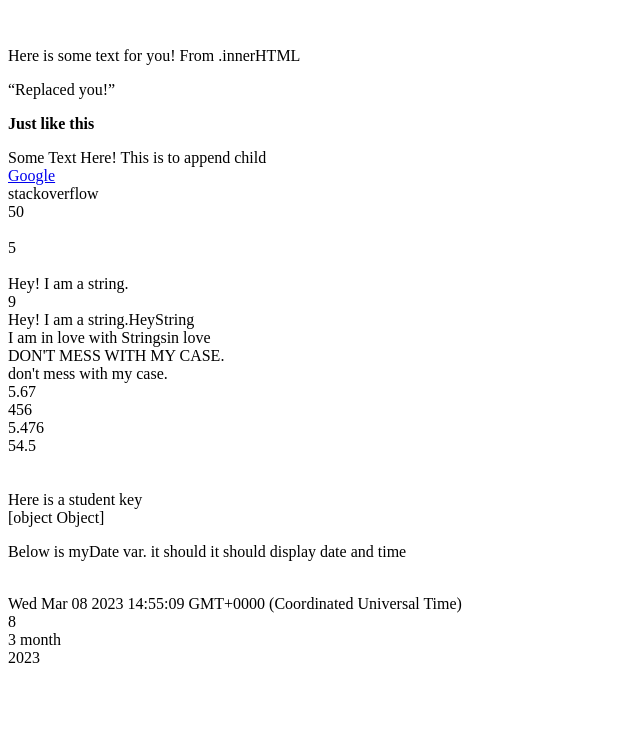
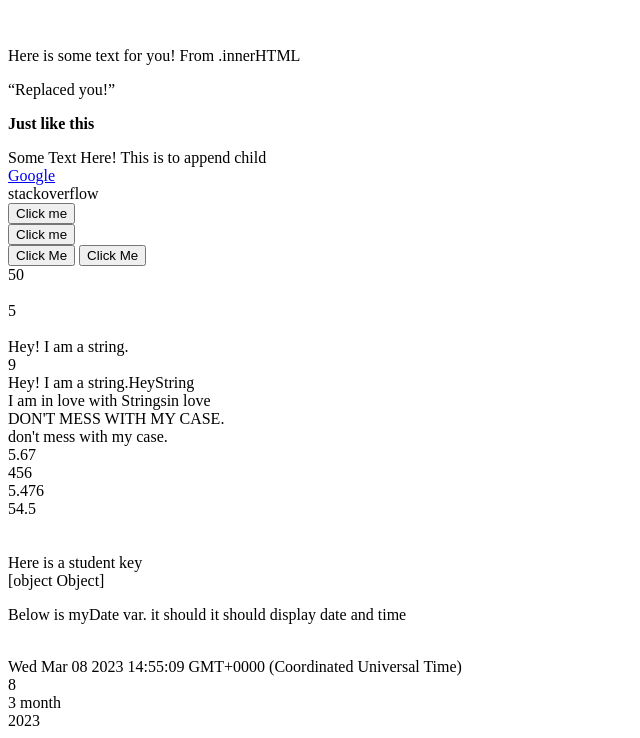
Before and after one commit to ExcellentWish/programminghub, a plain HTML site: page advanced javascript/advancejs.html in a window 1280 px wide. Shown: the part 1063-1801 px from the top of the page, without its empty margins (0-640 px from the left). Before the commit the page ends 1738 px from the top, so only its background shows below. Drawn offline with Linux system fonts and the light colour scheme.

Commit message:
Advance JS - BOM

```diff
--- a/advanced javascript/advancejs.html
+++ b/advanced javascript/advancejs.html
@@ -103,6 +103,13 @@
                 <a>Google</a>
             </div>
             <a id="stack" href="https://stackoverflow.com/">stackoverflow</a>
+            <br>
+            <button onclick="alert('Oh! Clicked. I came from the HTML')">Click me</button>
+            <br>
+            <button onclick="clicked()">Click me</button>
+            <br>
+            <button class="myBtn">Click Me</button>
+            <button class="myOtherBtn">Click Me</button>
 
     <script src="advancejs.js"></script>
 </body>
--- a/advanced javascript/advancejs.js
+++ b/advanced javascript/advancejs.js
@@ -340,6 +340,7 @@ document.getElementById("lone-p").innerHTML = "Here is some text for you! From .
 document.getElementById("not-alone").innerHTML = "“Replaced you!”";
 
 document.getElementById("bold-me").innerHTML = "<b>Just like this</b>";
+br();
 
 /*
 Creating new elements
@@ -386,6 +387,7 @@ aEl.setAttribute("href","http://google.com");
 // To remove any attribute we use the method removeAttribute().
 
 document.querySelector("#stack").removeAttribute("href");
+
 
 // The removeAttribute() method takes only the name of the attribute as an argument.
 
@@ -437,3 +439,51 @@ The syntax of style is
 
  We can change the margin, padding, border, alignment, color, background-color, etc. Basically, everything that we can do using CSS, can be done by using JavaScript.
 */
+
+
+// What are Events? An event is an occurence.
+/*
+Event can either occur by action of the user or by the action of the browser itself.
+Clicking a button, hovering over, resizing the browser window, pressing a key on the keyboard are events done by the user.
+Whereas, loading of the web page, resizing the browser window is an event that happens to the browser.
+*/
+
+// Types of Events
+/*
+onclick() - This event is fired when any HTML element is clicked.
+onload() - This event is fired when the browser finishes loading the web page.
+onkeydown() - This event occurs when any key on the keyboard is pressed.
+onmouseout() - This event occurs when the pointer is moved out of any element.
+onmouseover() - This event occurs when the pointer moves over any element.
+*/
+
+function clicked(){
+	alert('Oh! Clicked. and a function called this');
+}
+
+/*
+But there’s another way which allows us to attach events to the HTML elements instead of writing it directly inside the HTML element.
+This is done using the addEventListener() function.
+*/
+// This will access the button element
+var myBtn = document.querySelector('.myBtn')
+
+myBtn.addEventListener('click',function(){
+	alert("Oh! Clicked. with addEventListener");
+});
+//The addEventListener() function takes two parameters - the type of event and the function.
+
+// To remove an event attached to any HTML element, we use the function removeEventListener().
+// also takes two arguments, the event to remove and the function to perform when the event is removed.
+var myOtherBtn = document.querySelector(".myOtherBtn");
+myOtherBtn.removeEventListener('click', alert);
+
+/*
+To summarize
+
+An event is an occurence.
+Clicking a button, hovering over an element, loading of the web page, resizing the browser window, are few examples of an event.
+We can write the events inline or use the addEventListener() function to add one.
+Similarly, we can use removeEventListener() function to remove an attached event.
+
+*/
```
